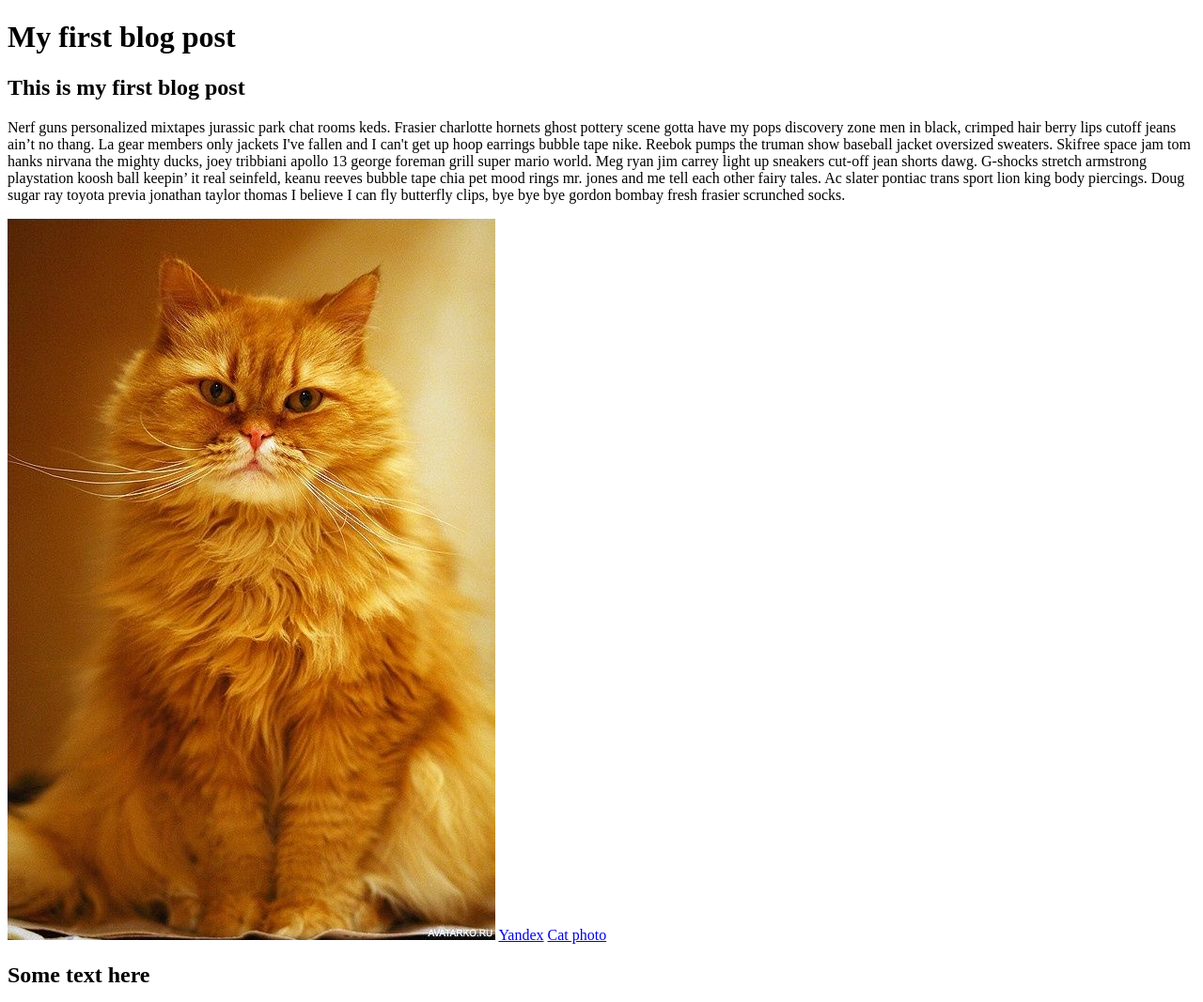
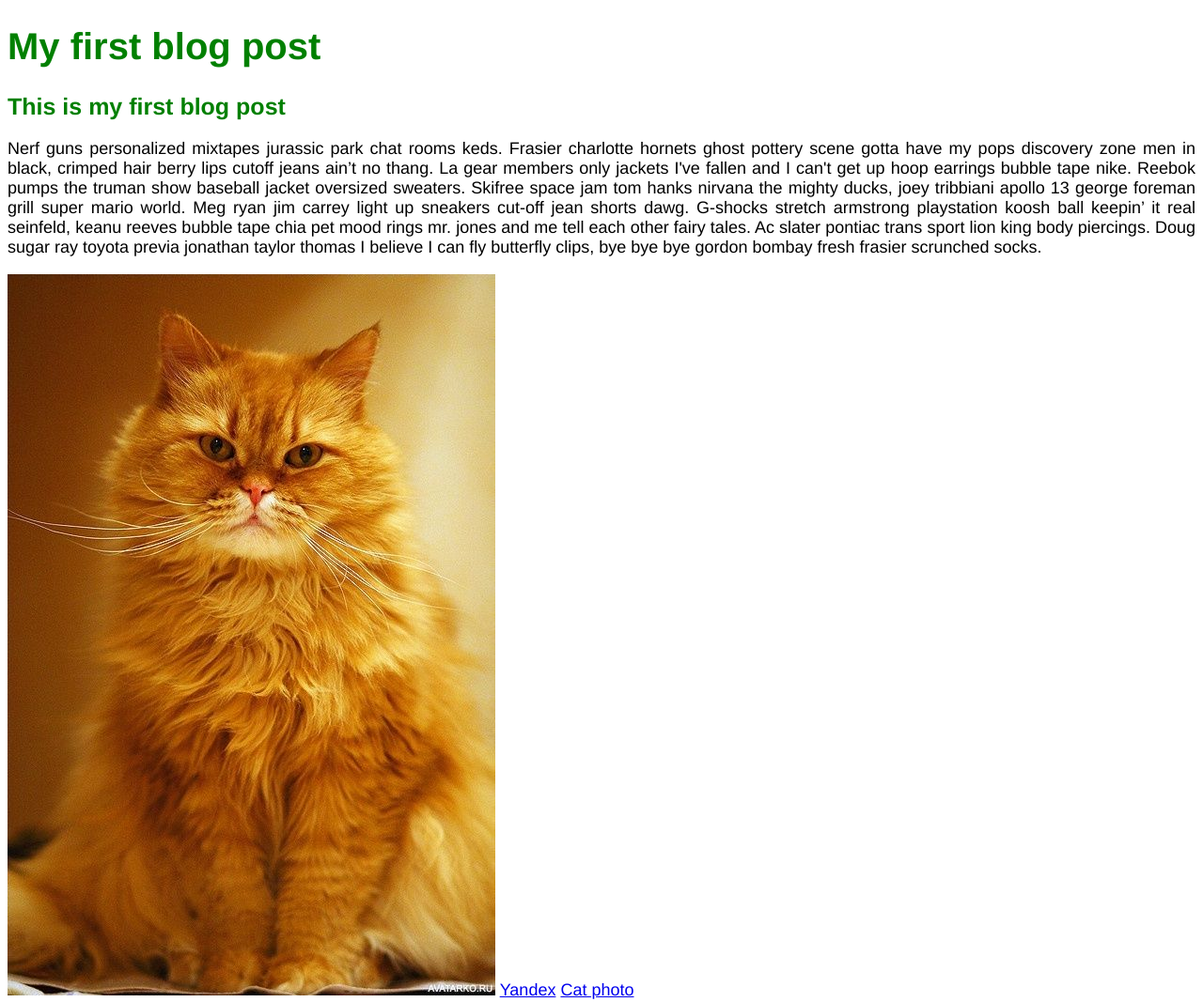
Before and after one commit to Leverkuehn/simpleblog, a plain HTML site: page index.html in a window 1280 px wide. Shown: the top 1067 px of the page at 94% size. Drawn offline with Linux system fonts and the light colour scheme.

Commit message:
added css

```diff
--- a/index.html
+++ b/index.html
@@ -4,6 +4,7 @@
     <meta charset="UTF-8">
     <meta name="viewport" content="width=device-width, initial-scale=1.0">
     <title>Simple blog</title>
+    <link rel="stylesheet" href="style.css" type="text/css">
 </head>
 <body>
     <h1>My first blog post</h1>
--- /dev/null
+++ b/style.css
@@ -0,0 +1,20 @@
+body {
+    font-family: Helvetica Neue, Arial;
+    font-size: 18px;
+}
+
+h1, h2 {
+    color: green;
+}
+
+h1 {
+    font-size: 40px;
+}
+
+h2 {
+    font-size: 25px;
+}
+
+p {
+    text-align: justify;
+}
```
